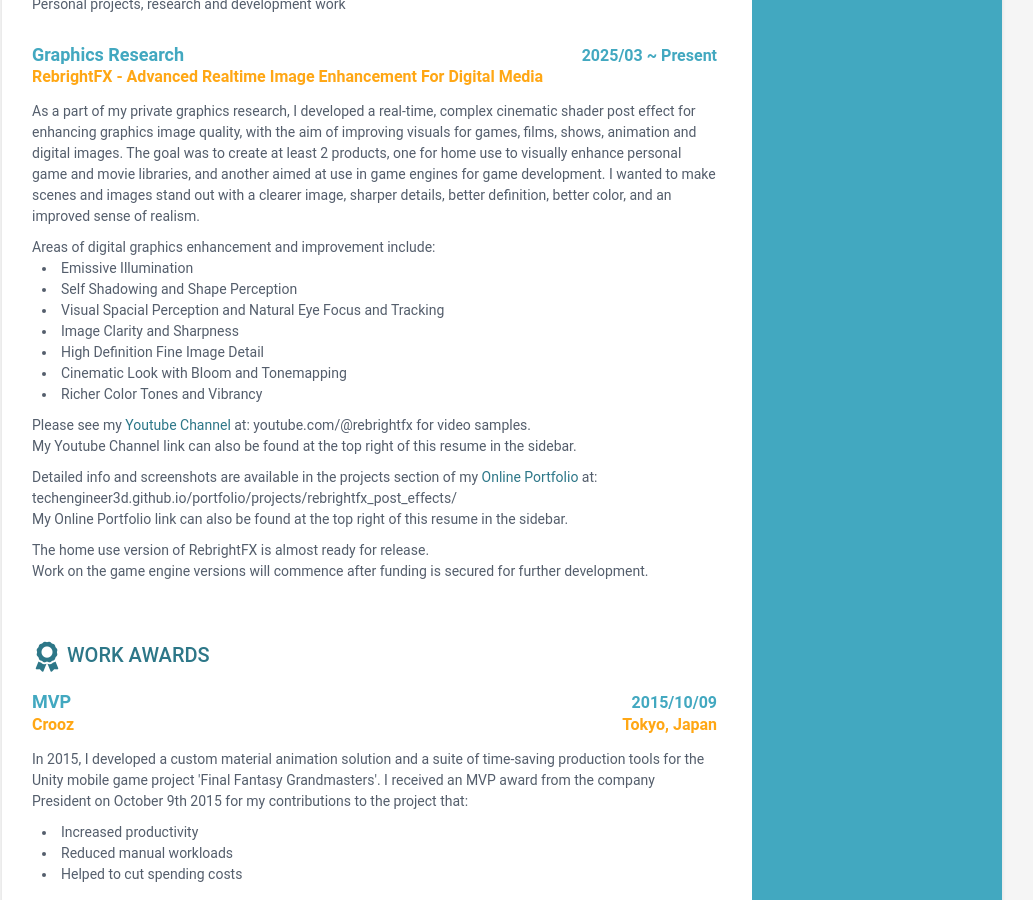
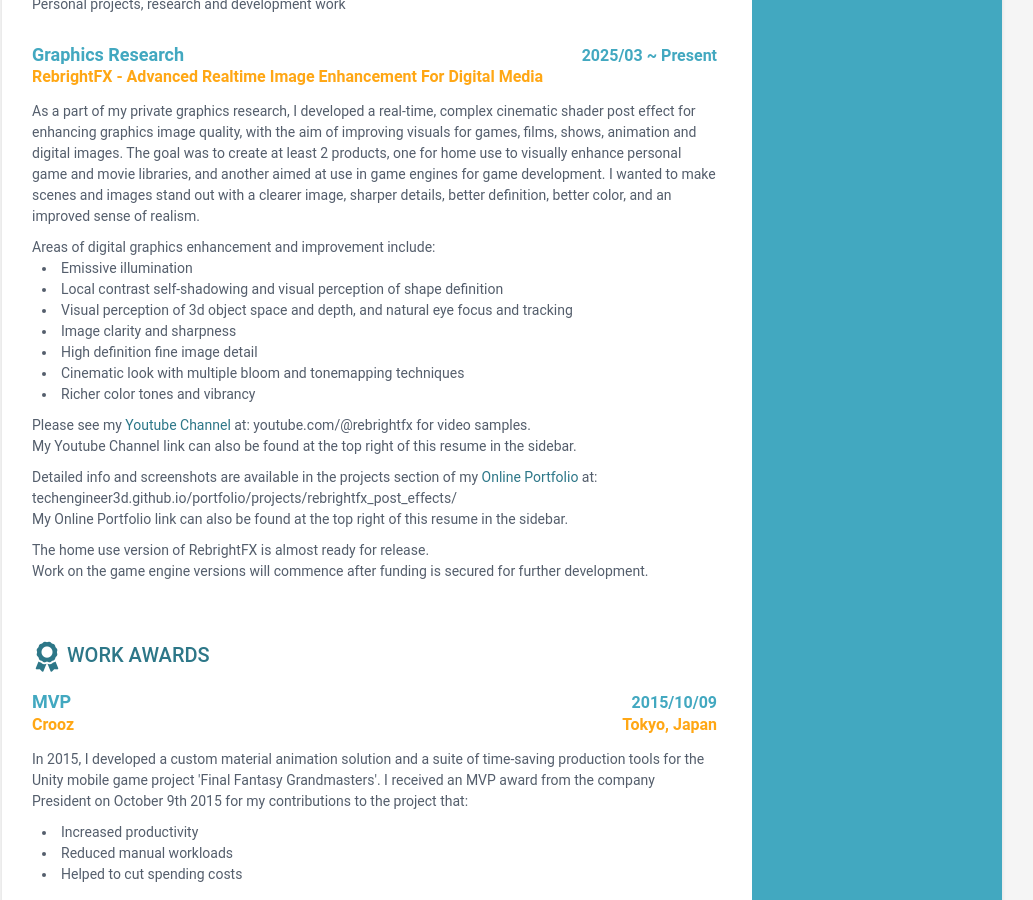
Before and after one commit to techengineer3d/resume, a Jekyll site: the page built from index.html, in a window 1280 px wide and 900 px high, scrolled down 2195 px. Shown: the whole window, without its empty margins (138-1171 px from the left). Built offline with Jekyll 4.4.1, drawn with Linux system fonts in a browser that asks for light colours.

Commit message:
Update project_data.yml

```diff
--- a/_data/project_data.yml
+++ b/_data/project_data.yml
@@ -19,25 +19,25 @@
         <p>
         Areas of digital graphics enhancement and improvement include:
         <span class="bullet-point">
-        Emissive Illumination
+        Emissive illumination
         </span>
         <span class="bullet-point">
-        Self Shadowing and Shape Perception
+        Local contrast self-shadowing and visual perception of shape definition
         </span>
         <span class="bullet-point">
-        Visual Spacial Perception and Natural Eye Focus and Tracking
+        Visual perception of 3d object space and depth, and natural eye focus and tracking
         </span>
         <span class="bullet-point">
-        Image Clarity and Sharpness
+        Image clarity and sharpness
         </span>
         <span class="bullet-point">
-        High Definition Fine Image Detail
+        High definition fine image detail
         </span>
         <span class="bullet-point">
-        Cinematic Look with Bloom and Tonemapping
+        Cinematic look with multiple bloom and tonemapping techniques
         </span>
         <span class="bullet-point">
-        Richer Color Tones and Vibrancy
+        Richer color tones and vibrancy
         </span>
         </p>
         <p>
```
